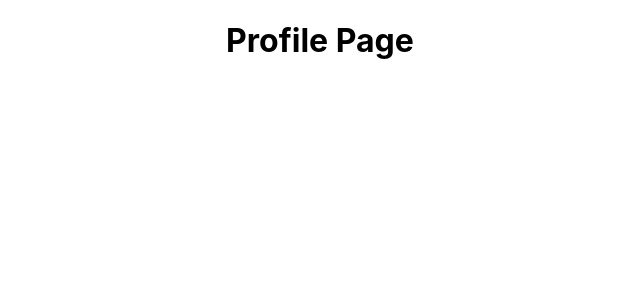
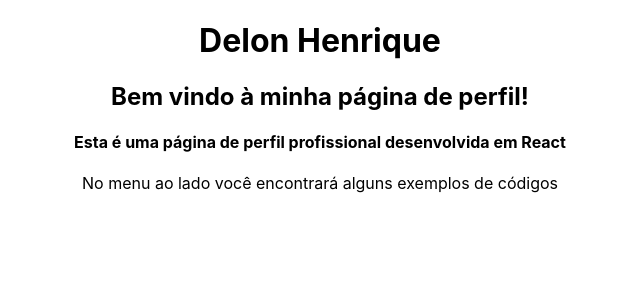
Before and after one commit to delonhenrique/delonhenrique.github.io, a React (Create React App) app: page / in a window 1280 px wide. Shown: the top 300 px of the page, without its empty margins (320-960 px from the left). Built offline with nearby package versions, Linux system fonts and the light colour scheme.

Commit message:
Home changes

```diff
--- a/src/App.jsx
+++ b/src/App.jsx
@@ -1,10 +1,12 @@
 import React from 'react';
 import './App.css';
+
+import Home from './components/views/Home';
 
 function App() {
   return (
     <div className="App">
-      <h1>Profile Page</h1>
+      <Home />
     </div>
   );
 }
--- /dev/null
+++ b/src/components/views/Home.jsx
@@ -0,0 +1,14 @@
+import React from "react";
+
+const Home = (props) => {
+    return (
+        <div>
+            <h1>Delon Henrique</h1>
+            <h2>Bem vindo à minha página de perfil!</h2>
+            <h4>Esta é uma página de perfil profissional desenvolvida em React</h4>
+            <p>No menu ao lado você encontrará alguns exemplos de códigos</p>
+        </div>
+    )
+}
+
+export default Home
```
